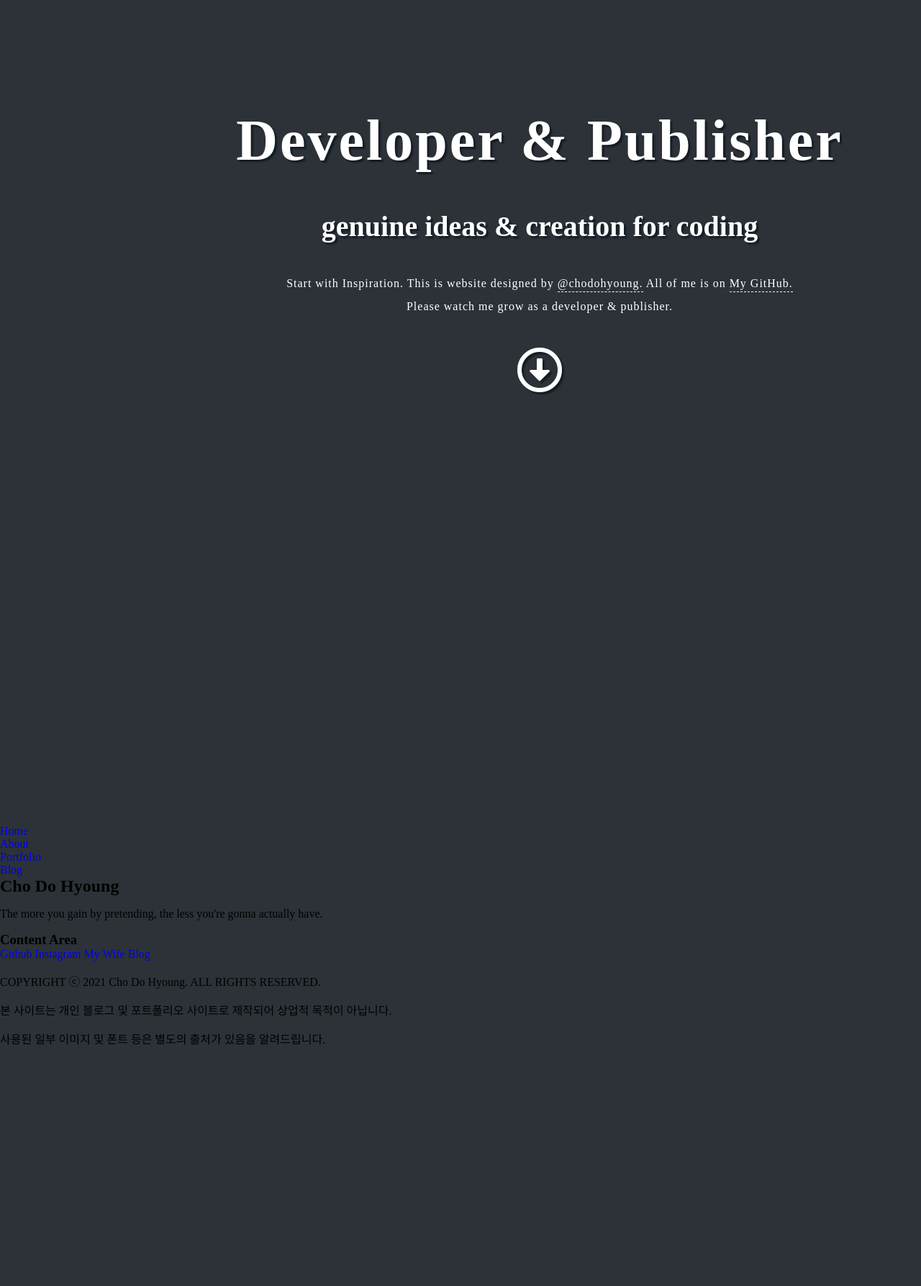
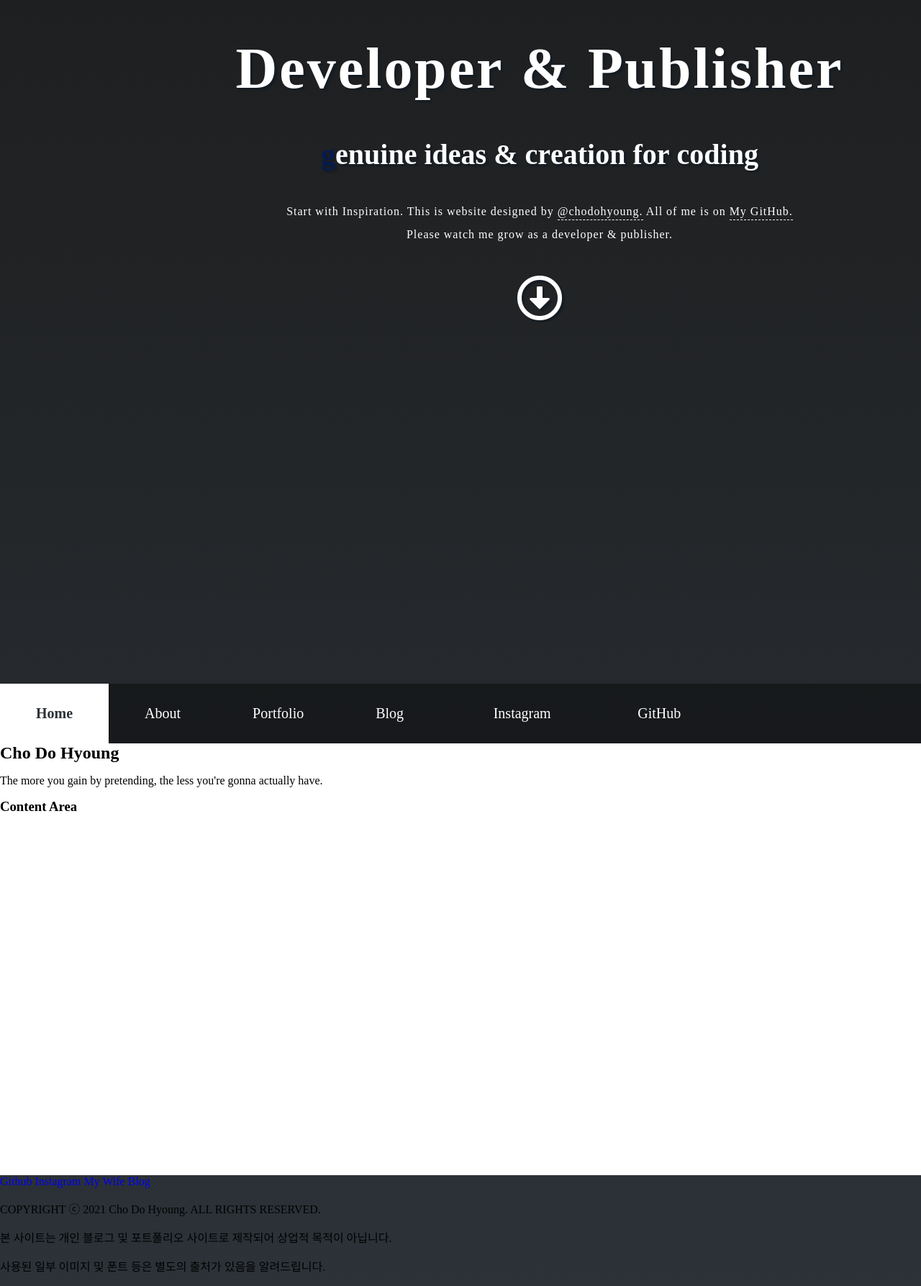
Before and after one commit to ChoDoHyoung/chodohyoung.github.io, a Jekyll site: the page built from index.md, in a window 1280 px wide. Shown: the whole page at 72% size. Built offline with Jekyll 4.4.1, drawn with Linux system fonts in a browser that asks for light colours; nearby versions of some CDN libraries; before the commit the page ends 1471 px from its top, so only the background shows below that.

Commit message:
:star: main text animation // Working on style(sass)

```diff
--- a/_includes/nav.html
+++ b/_includes/nav.html
@@ -1,12 +1,23 @@
 <div id="nav" class="nav">
-    <ul>
+    <ul class="links">
         <li class="active"><a href="#">Home</a></li>
         <li><a href="#">About</a></li>
         <li><a href="#">Portfolio</a></li>
         <li><a href="#">Blog</a></li>
     </ul>
+    <ul class="icons">
+        <li>
+            <a href="https://instagram.com/cdh6483" class="icon fa-instagram" rel="nofollow">
+                <span class="label">Instagram</span>
+            </a>
+        </li>
+        <li>
+            <a href="https://github.com/chodohyoung" class="icon fa-github" rel="nofollow">
+                <span class="label">GitHub</span>
+            </a>
+        </li>
+    </ul>
 </div>
-
 <!-- <div class="nav" role="navigation">
     <nav class="menu"> -->
         <!-- <label for="mobile_trigger">
--- a/_includes/top.html
+++ b/_includes/top.html
@@ -1,10 +1,10 @@
 <div id="top" class="top">
-    <h1>Developer & Publisher</h1>
-    <h2>genuine ideas & creation for coding</h2>
-    <p>
+    <h1 class="top_h1">Developer & Publisher</h1>
+    <h2 class="top_h2">genuine ideas & creation for coding</h2>
+    <p class="top_p">
         Start with Inspiration. This is website designed by <span>@chodohyoung.</span>
-        All of me is on <a href="#">My GitHub.</a><br/>
+        All of me is on <a href="https://github.com/ChoDoHyoung">My GitHub.</a><br/>
         Please watch me grow as a developer & publisher.
     </p>
-    <a href="#nav"><i class="far fa-arrow-alt-circle-down top_under_arr"></i></a>
+    <a href="#nav" class="arrow_cicle"><i class="far fa-arrow-alt-circle-down top_under_arr"></i></a>
 </div>
--- a/_layouts/default.html
+++ b/_layouts/default.html
@@ -2,7 +2,6 @@
 <html lang="{{ page.lang | default: site.lang | default: "ko" }}">
     <!-- Header -->
     {% include header.html %}
-
     <!-- Body -->
     <body>
         {% include top.html %}
@@ -14,9 +13,10 @@
             </div>
         </div>
     </body>
-
     <!-- Footer -->
     {% include footer.html %}
 </html>
 
-<script ></script>
+<script src="https://code.jquery.com/jquery-3.5.1.min.js" integrity="sha256-9/aliU8dGd2tb6OSsuzixeV4y/faTqgFtohetphbbj0=" crossorigin="anonymous"></script>
+<script src="/assets/js/text-flip-textyleflip/textyleF.min.js"></script>
+<script src="/assets/js/main.js"></script>
--- a/_sass/mystyle/_layout.scss
+++ b/_sass/mystyle/_layout.scss
@@ -1,16 +1,14 @@
 html {
     width:100%;
     max-width:100%;
-    background-color:#2C3238;
+    background: linear-gradient( to top, #2C3238, #1e1f20 );
 
     body {
         width:1500px;
-        max-width:1500px;
         margin:0 auto;
-
         .top{
             min-height: 100vh;
-            padding: 10% 4rem 6rem 4rem;
+            padding-top:50px;
             transition: opacity 1s ease, transform 1s ease;
             text-align: center;
             color:#fff;
@@ -19,17 +17,33 @@
                 text-shadow: 3px 3px 2px #151c24;
                 letter-spacing: 3px;
                 margin-bottom:50px;
+                opacity: 0;
+                perspective: 300px;
+                span{
+                    transform: rotateY(-90deg);
+                    opacity: 0;
+                }
             }
             h2{
                 font-size: 2.5rem;
                 text-shadow: 3px 3px 2px #151c24;
                 margin-bottom:40px;
+                opacity: 0;
+                perspective: 200px;
+                color:#061a4e;
+                span{
+                    transform: rotateY(-90deg) rotateX(45deg);
+                    transform-origin: -50% 75%;
+                    opacity: 0;
+                }
             }
             p{
                 font-size: 1rem;
                 margin-bottom:40px;
                 letter-spacing: 1px;
                 line-height: 2rem;
+                opacity: 0;
+                transition: opacity 1s ease-in-out;
                 span{
                     border-bottom: 1px dashed #fff;
                     padding-bottom:3px;
@@ -38,6 +52,8 @@
                     color:#fff;
                     border-bottom: 1px dashed #fff;
                     padding-bottom:3px;
+                    opacity: 0;
+                    transition: opacity 1s ease-in-out;
                     &:hover{
                         border-bottom: 1px dashed #73acee;
                         color:#73acee;
@@ -46,6 +62,8 @@
             }
             a{
                 color:#fff;
+                opacity: 0;
+                transition: opacity 1s ease-in-out;
                 i.top_under_arr{
                     font-size: 4rem;
                     text-shadow: 3px 3px 2px #151c24;
@@ -59,9 +77,35 @@
         }
 
         .nav{
+            width:1500px;
+            margin:0 auto;
+            background-color: #000;
+            background-color: rgba( 0, 0, 0, 0.4 );
             ul{
-
+                display: inline-block;
+                font-size: 0;
+                li{
+                    display: inline-block;
+                    padding:30px 50px;
+                    font-size: 1rem;
+                    a{
+                        color:#fff;
+                        font-size:20px;
+                        font-weight: 400;
+                    }
+                    &.active{
+                        background-color:#fff;
+                        a{
+                            color:#2C3238;
+                            font-weight: 600;
+                        }
+                    }
+                }
             }
+        }
+        .wrap{
+            background-color:#fff;
+            min-height: 600px;
         }
     }
 
--- /dev/null
+++ b/assets/js/main.js
@@ -0,0 +1,26 @@
+$(document).ready(function () {
+    $(".top_h1").textyleF({
+        duration : 1000,
+        delay : 180
+    });
+    $(".top_h2").textyleF({
+        duration : 300,
+        delay : 100,
+        easing : 'cubic-bezier(0.8, 0.15, 0.15, 0.9)',
+        callback : function(){
+            $(this).css({
+            color : '#fff',
+            transition : '1s',
+            });
+            $('.desc').css('opacity',1);
+        }
+    });
+
+    setTimeout(Top_p_event, 4200);
+
+    function Top_p_event() {
+        $(".top_p").css("opacity",1);
+        $(".top_p > a").css("opacity",1);
+        $(".arrow_cicle").css("opacity",1);
+    }
+});
```
Also changed, not shown: assets/js/text-flip-textyleflip/README.md (added, +96 -0 lines), assets/js/text-flip-textyleflip/textyleF.js (added, +53 -0 lines), assets/js/text-flip-textyleflip/textyleF.min.js (added), 1 other file.
